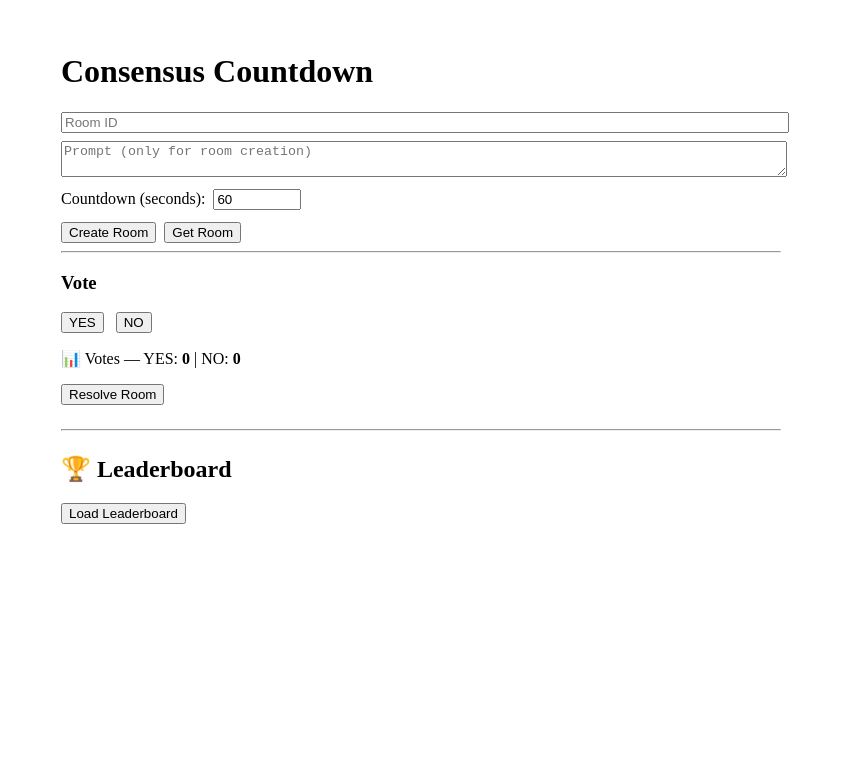
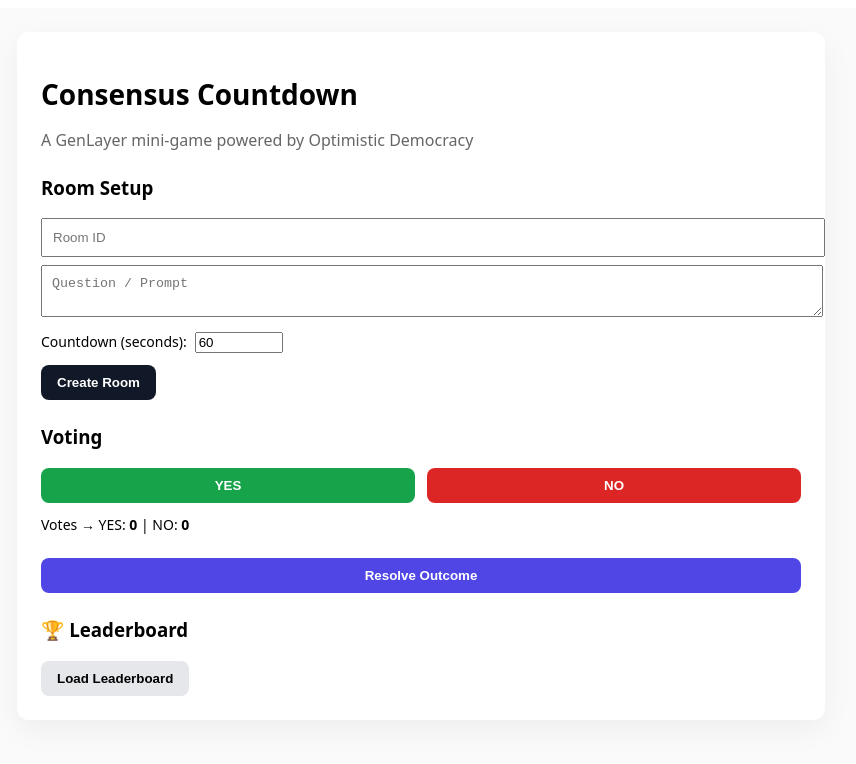
Before and after one commit to emark-cloud/consensus-countdown, a Next.js app: page / in a window 1280 px wide. Shown: the top 764 px of the page, without its empty margins (219-1075 px from the left). Built offline with nearby package versions, Linux system fonts and the light colour scheme; what @genlayer/client would draw is missing.

Commit message:
Update page.tsx

```diff
--- a/app/page.tsx
+++ b/app/page.tsx
@@ -8,20 +8,20 @@ const CONTRACT = process.env.NEXT_PUBLIC_GENLAYER_CONTRACT as string;
 export default function Home() {
   const [roomId, setRoomId] = useState("");
   const [prompt, setPrompt] = useState("");
+  const [status, setStatus] = useState("");
   const [output, setOutput] = useState<any>(null);
-  const [status, setStatus] = useState("");
-  const [leaderboard, setLeaderboard] = useState<[string, number][]>([]);
 
-  // Voting + stats
   const [votesYes, setVotesYes] = useState(0);
   const [votesNo, setVotesNo] = useState(0);
 
-  // Countdown timer
   const [duration, setDuration] = useState(60);
   const [timeLeft, setTimeLeft] = useState<number | null>(null);
   const [votingOpen, setVotingOpen] = useState(true);
 
-  // Countdown effect
+  const [leaderboard, setLeaderboard] = useState<[string, number][]>([]);
+
+  /* ---------------- Countdown ---------------- */
+
   useEffect(() => {
     if (timeLeft === null) return;
     if (timeLeft <= 0) {
@@ -32,7 +32,8 @@ export default function Home() {
     return () => clearTimeout(t);
   }, [timeLeft]);
 
-  // Live vote stats polling (read-only)
+  /* ---------------- Live vote stats ---------------- */
+
   useEffect(() => {
     if (!roomId) return;
 
@@ -44,66 +45,57 @@ export default function Home() {
           args: [roomId],
         });
 
-        let yes = 0;
-        let no = 0;
+        let y = 0;
+        let n = 0;
         Object.values(res || {}).forEach((v: any) => {
-          if (v === "yes") yes++;
-          if (v === "no") no++;
+          if (v === "yes") y++;
+          if (v === "no") n++;
         });
 
-        setVotesYes(yes);
-        setVotesNo(no);
-      } catch {
-        // ignore polling errors
-      }
+        setVotesYes(y);
+        setVotesNo(n);
+      } catch {}
     }, 3000);
 
     return () => clearInterval(poll);
   }, [roomId]);
 
+  /* ---------------- Contract actions ---------------- */
+
   async function createRoom() {
-    setStatus("Creating room...");
+    setStatus("Creating room…");
     await genlayer.callContract({
       contractAddress: CONTRACT,
       method: "create_room",
       args: [roomId, prompt],
     });
-    setStatus("Room created");
     setTimeLeft(duration);
     setVotingOpen(true);
     setVotesYes(0);
     setVotesNo(0);
+    setStatus("Room created. Voting is open.");
   }
 
   async function submitVote(vote: "yes" | "no") {
     if (!votingOpen) return;
-    setStatus(`Submitting ${vote.toUpperCase()} vote...`);
+    setStatus(`Submitting ${vote.toUpperCase()} vote…`);
     await genlayer.callContract({
       contractAddress: CONTRACT,
       method: "submit_vote",
       args: [roomId, vote],
     });
-    setStatus(`Vote ${vote.toUpperCase()} submitted`);
-  }
-
-  async function getRoom() {
-    const res = await genlayer.readContract({
-      contractAddress: CONTRACT,
-      method: "get_room",
-      args: [roomId],
-    });
-    setOutput(res);
+    setStatus(`Vote submitted: ${vote.toUpperCase()}`);
   }
 
   async function resolveRoom() {
-    setStatus("Resolving via Optimistic Democracy...");
+    setStatus("Resolving via Optimistic Democracy…");
     const res = await genlayer.callContract({
       contractAddress: CONTRACT,
       method: "resolve_room",
       args: [roomId],
     });
     setOutput(res);
-    setStatus("Resolution complete");
+    setStatus("Consensus finalized.");
   }
 
   async function loadLeaderboard() {
@@ -114,31 +106,42 @@ export default function Home() {
     });
 
     const sorted = Object.entries(res)
-      .map(([addr, xp]) => [addr, Number(xp)] as [string, number])
+      .map(([a, x]) => [a, Number(x)] as [string, number])
       .sort((a, b) => b[1] - a[1]);
 
     setLeaderboard(sorted);
   }
 
+  /* ---------------- UI ---------------- */
+
   return (
-    <main style={{ padding: 24, maxWidth: 720, margin: "0 auto" }}>
-      <h1>Consensus Countdown</h1>
+    <main style={{ fontFamily: "system-ui", background: "#fafafa", minHeight: "100vh", padding: 24 }}>
+      <div style={{ maxWidth: 760, margin: "0 auto", background: "#fff", padding: 24, borderRadius: 12, boxShadow: "0 10px 30px rgba(0,0,0,0.05)" }}>
+
+        <h1 style={{ fontSize: 28, marginBottom: 4 }}>Consensus Countdown</h1>
+        <p style={{ color: "#666", marginBottom: 24 }}>
+          A GenLayer mini-game powered by Optimistic Democracy
+        </p>
+
+        {/* Room setup */}
+        <section style={{ marginBottom: 24 }}>
+          <h3>Room Setup</h3>
 
           <input
             placeholder="Room ID"
             value={roomId}
             onChange={(e) => setRoomId(e.target.value)}
-        style={{ width: "100%", marginBottom: 8 }}
+            style={{ width: "100%", padding: 10, marginBottom: 8 }}
           />
 
           <textarea
-        placeholder="Prompt (only for room creation)"
+            placeholder="Question / Prompt"
             value={prompt}
             onChange={(e) => setPrompt(e.target.value)}
-        style={{ width: "100%", marginBottom: 8 }}
+            style={{ width: "100%", padding: 10, marginBottom: 8 }}
           />
 
-      <label>
+          <label style={{ fontSize: 14 }}>
             Countdown (seconds):
             <input
               type="number"
@@ -149,63 +152,114 @@ export default function Home() {
             />
           </label>
 
-      <div style={{ display: "flex", gap: 8, marginTop: 12 }}>
-        <button onClick={createRoom}>Create Room</button>
-        <button onClick={getRoom}>Get Room</button>
+          <div style={{ marginTop: 12 }}>
+            <button onClick={createRoom} style={btnPrimary}>Create Room</button>
+          </div>
+        </section>
+
+        {/* Voting */}
+        <section style={{ marginBottom: 24 }}>
+          <h3>Voting</h3>
+
+          {timeLeft !== null && (
+            <div style={{ fontSize: 20, marginBottom: 8 }}>
+              ⏱️ <strong>{timeLeft}s</strong>
+            </div>
+          )}
+
+          <div style={{ display: "flex", gap: 12 }}>
+            <button disabled={!votingOpen} onClick={() => submitVote("yes")} style={btnYes}>YES</button>
+            <button disabled={!votingOpen} onClick={() => submitVote("no")} style={btnNo}>NO</button>
           </div>
 
-      <hr />
-
-      <h3>Vote</h3>
-
-      {timeLeft !== null && (
-        <p>
-          ⏱️ Time left: <strong>{timeLeft}s</strong>
-        </p>
-      )}
-
-      <div style={{ display: "flex", gap: 12, marginBottom: 8 }}>
-        <button onClick={() => submitVote("yes")} disabled={!votingOpen}>
-          YES
-        </button>
-        <button onClick={() => submitVote("no")} disabled={!votingOpen}>
-          NO
-        </button>
+          <div style={{ marginTop: 12, fontSize: 14 }}>
+            Votes → YES: <strong>{votesYes}</strong> | NO: <strong>{votesNo}</strong>
           </div>
 
-      <p>
-        📊 Votes — YES: <strong>{votesYes}</strong> | NO:{" "}
-        <strong>{votesNo}</strong>
-      </p>
+          {!votingOpen && (
+            <div style={{ marginTop: 8, color: "#b45309" }}>
+              Voting closed — ready to resolve
+            </div>
+          )}
+        </section>
 
-      {!votingOpen && <p>Voting closed. Ready to resolve.</p>}
-
-      <button onClick={resolveRoom}>Resolve Room</button>
-
-      {status && (
-        <p style={{ marginTop: 12, fontStyle: "italic" }}>{status}</p>
-      )}
+        {/* Resolution */}
+        <section style={{ marginBottom: 24 }}>
+          <button onClick={resolveRoom} style={btnResolve}>Resolve Outcome</button>
 
           {output && (
-        <pre style={{ marginTop: 16, background: "#f5f5f5", padding: 12 }}>
+            <pre style={{ marginTop: 12, background: "#f3f4f6", padding: 12, borderRadius: 8 }}>
               {JSON.stringify(output, null, 2)}
             </pre>
           )}
+        </section>
 
-      <hr style={{ margin: "24px 0" }} />
+        {/* Status */}
+        {status && (
+          <div style={{ background: "#eef2ff", padding: 10, borderRadius: 8, marginBottom: 24 }}>
+            {status}
+          </div>
+        )}
 
-      <h2>🏆 Leaderboard</h2>
-      <button onClick={loadLeaderboard}>Load Leaderboard</button>
+        {/* Leaderboard */}
+        <section>
+          <h3>🏆 Leaderboard</h3>
+          <button onClick={loadLeaderboard} style={btnSecondary}>Load Leaderboard</button>
 
           {leaderboard.length > 0 && (
             <ol style={{ marginTop: 12 }}>
-          {leaderboard.map(([addr, xp], idx) => (
+              {leaderboard.map(([addr, xp], i) => (
                 <li key={addr}>
-              #{idx + 1} — {addr.slice(0, 6)}…{addr.slice(-4)} : {xp} XP
+                  #{i + 1} — {addr.slice(0, 6)}…{addr.slice(-4)} — <strong>{xp}</strong> XP
                 </li>
               ))}
             </ol>
           )}
+        </section>
+
+      </div>
     </main>
   );
 }
+
+/* ---------------- Styles ---------------- */
+
+const btnBase = {
+  padding: "10px 16px",
+  borderRadius: 8,
+  border: "none",
+  cursor: "pointer",
+  fontWeight: 600,
+};
+
+const btnPrimary = {
+  ...btnBase,
+  background: "#111827",
+  color: "#fff",
+};
+
+const btnSecondary = {
+  ...btnBase,
+  background: "#e5e7eb",
+};
+
+const btnYes = {
+  ...btnBase,
+  background: "#16a34a",
+  color: "#fff",
+  flex: 1,
+};
+
+const btnNo = {
+  ...btnBase,
+  background: "#dc2626",
+  color: "#fff",
+  flex: 1,
+};
+
+const btnResolve = {
+  ...btnBase,
+  background: "#4f46e5",
+  color: "#fff",
+  width: "100%",
+};
```
Lines whose indentation alone changed are shown as unchanged.
